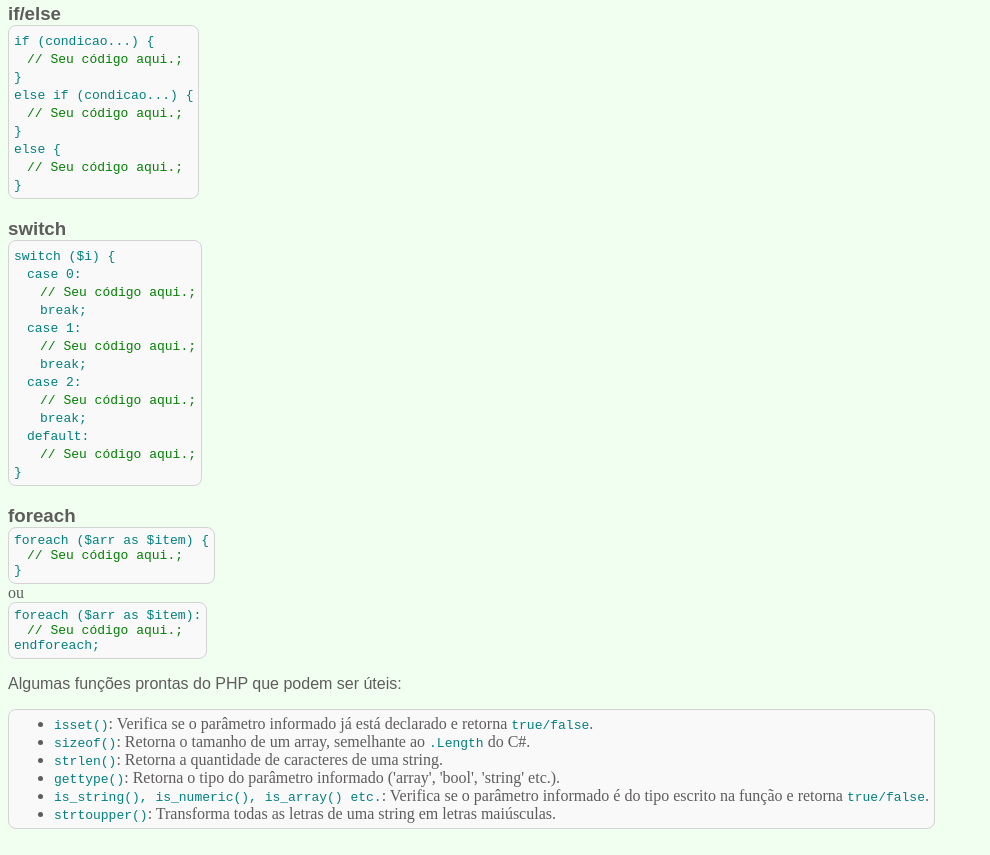
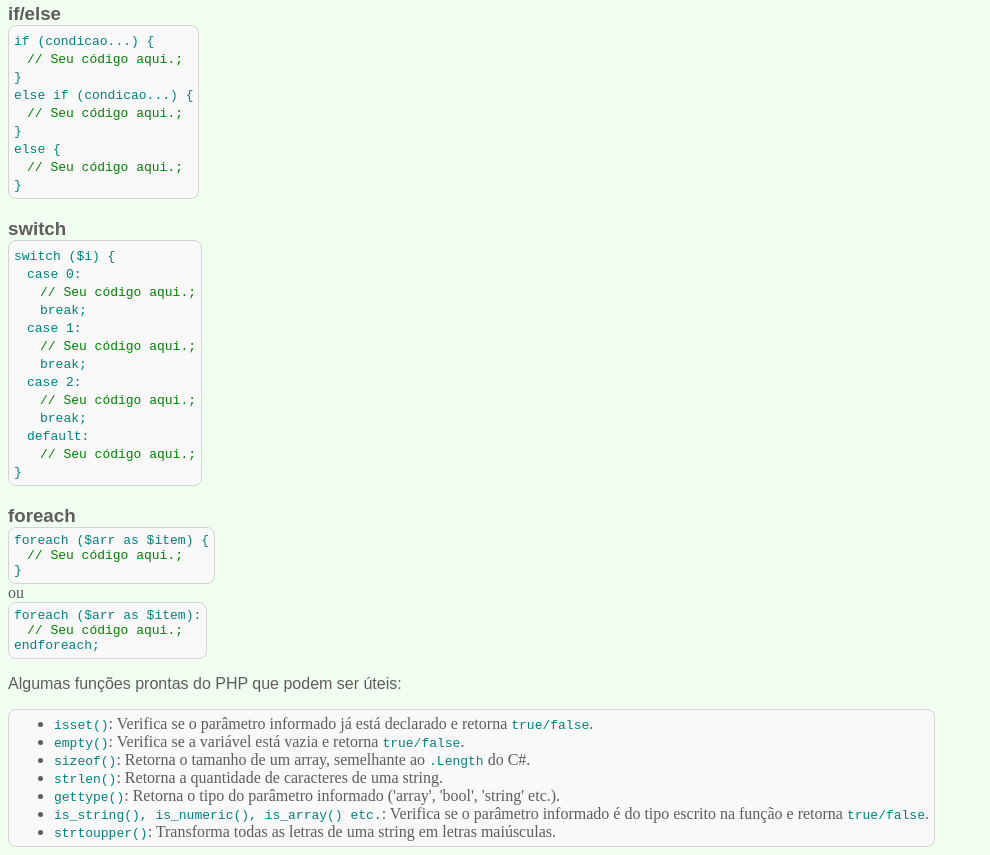
Before and after one commit to dioScar90/basico_php, a plain HTML site: page index.html in a window 1280 px wide. Shown: the part 816-1671 px from the top of the page, without its empty margins (0-990 px from the left). Drawn offline with Linux system fonts and the light colour scheme.

Commit message:
adicionado empty()

```diff
--- a/index.html
+++ b/index.html
@@ -107,6 +107,7 @@
     <div class="code_block">
         <ul>
             <li><code>isset()</code>: Verifica se o parâmetro informado já está declarado e retorna <code>true/false</code>.</li>
+            <li><code>empty()</code>: Verifica se a variável está vazia e retorna <code>true/false</code>.</li>
             <li><code>sizeof()</code>: Retorna o tamanho de um array, semelhante ao <code>.Length</code> do C#.</li>
             <li><code>strlen()</code>: Retorna a quantidade de caracteres de uma string.</li>
             <li><code>gettype()</code>: Retorna o tipo do parâmetro informado ('array', 'bool', 'string' etc.).</li>
```
